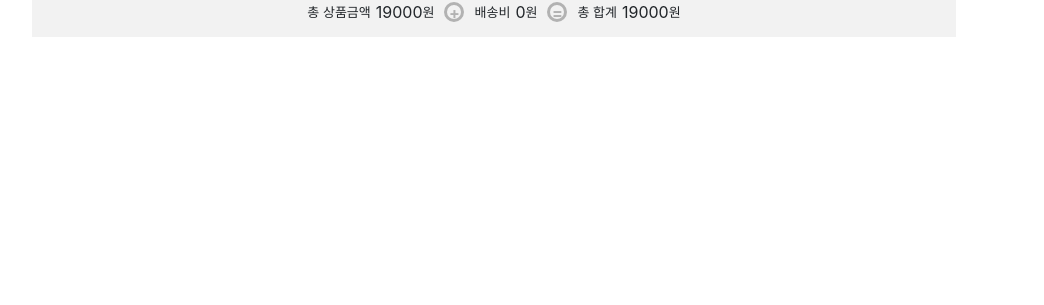
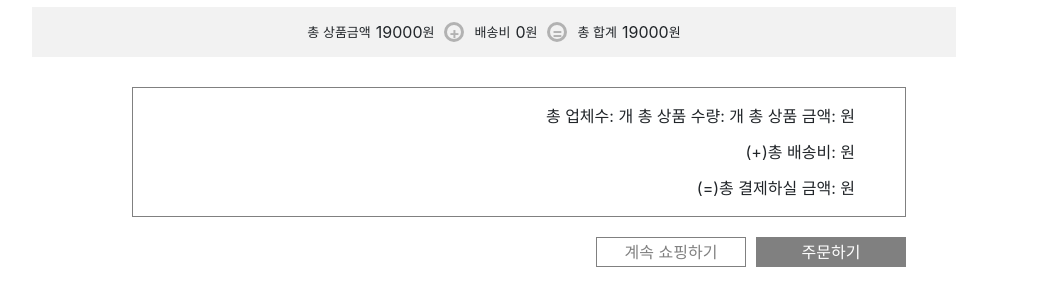
Before and after one commit to kjb9301/counter-test, a React (Create React App) app: page /basket in a window 1280 px wide. Shown: the part 911-1216 px from the top of the page, without its empty margins (146-1190 px from the left). Before the commit the page ends 998 px from the top, so only its background shows below. Built offline with nearby package versions, Linux system fonts and the light colour scheme.

Commit message:
feat: Add go to main page & publish PayInfo component

```diff
--- a/src/pages/basket/components/BasketTable.tsx
+++ b/src/pages/basket/components/BasketTable.tsx
@@ -6,6 +6,7 @@ import { useBasketState, useBasketDispatch } from '../../../hooks/useContext';
 
 import CheckBox from '../../../components/CheckBox';
 import ProductTableByArea from './ProductTableByArea';
+import PayInfo from './PayInfo';
 
 function BasketTable() {
   const { basketList, basketListByArea, allCheck } = useBasketState();
@@ -43,8 +44,7 @@ function BasketTable() {
   useEffect(() => {
     if (basketList) {
       const { basketListByArea, noDupDeliveryPlaces } = createBasketListByArea(
-        basketList,
-        allCheck
+        basketList
       );
       setDeliveryPlaces(noDupDeliveryPlaces);
       dispatch({
@@ -61,10 +61,7 @@ function BasketTable() {
     });
   }, [basketListByArea]);
 
-  const createBasketListByArea = (
-    basketList: BasketItem[],
-    allCheck: boolean
-  ) => {
+  const createBasketListByArea = (basketList: BasketItem[]) => {
     const deliveryPlaces = basketList.map((item) => item.deliveryPlace);
     const noDupDeliveryPlaces = deliveryPlaces.filter(
       (item, index, arr) => arr.indexOf(item) === index
@@ -105,6 +102,7 @@ function BasketTable() {
           />
         );
       })}
+      <PayInfo />
     </>
   );
 }
--- /dev/null
+++ b/src/pages/basket/components/PayInfo.tsx
@@ -0,0 +1,70 @@
+import React from 'react';
+import styled from 'styled-components';
+import { withRouter } from 'react-router-dom';
+
+type PayInfoProps = {
+  history: {
+    push(url: string): void;
+  };
+};
+
+function PayInfo({ history }: PayInfoProps) {
+  const goToMain = () => {
+    history.push('/');
+  };
+
+  return (
+    <Wrapper>
+      <InfoBox>
+        <Text>{`총 업체수: 개 총 상품 수량: 개 총 상품 금액: 원`}</Text>
+        <Text>{`(+)총 배송비: 원`}</Text>
+        <Text>{`(=)총 결제하실 금액: 원`}</Text>
+      </InfoBox>
+      <ButtonGroup>
+        <Button color='gray' bgColor='#fff' onClick={goToMain}>
+          계속 쇼핑하기
+        </Button>
+        <Button color='#fff' bgColor='gray'>
+          주문하기
+        </Button>
+      </ButtonGroup>
+    </Wrapper>
+  );
+}
+
+const Wrapper = styled.div`
+  height: 150px;
+  padding: 10px 50px 10px 100px;
+`;
+
+const InfoBox = styled.div`
+  border: 1px solid gray;
+  height: 100%;
+  display: flex;
+  flex-direction: column;
+  align-items: flex-end;
+  padding: 20px 50px 20px 100px;
+  margin-bottom: 20px;
+`;
+
+const Text = styled.p`
+  margin-bottom: 20px;
+`;
+
+const ButtonGroup = styled.div`
+  float: right;
+`;
+
+const Button = styled.button<{ color: string; bgColor: string }>`
+  width: 150px;
+  height: 30px;
+  background-color: ${(props) => props.bgColor};
+  color: ${(props) => props.color};
+  border: 1px solid gray;
+
+  &:first-child {
+    margin-right: 10px;
+  }
+`;
+
+export default withRouter(PayInfo);
--- a/src/pages/basket/index.tsx
+++ b/src/pages/basket/index.tsx
@@ -25,8 +25,9 @@ function BasketPage() {
 
 const Wrapper = styled.main`
   width: 80%;
-  padding: 30px 50px;
+  padding: 50px;
   margin: 0 auto;
+  overflow: hidden;
 `;
 
 export default BasketPage;
```
